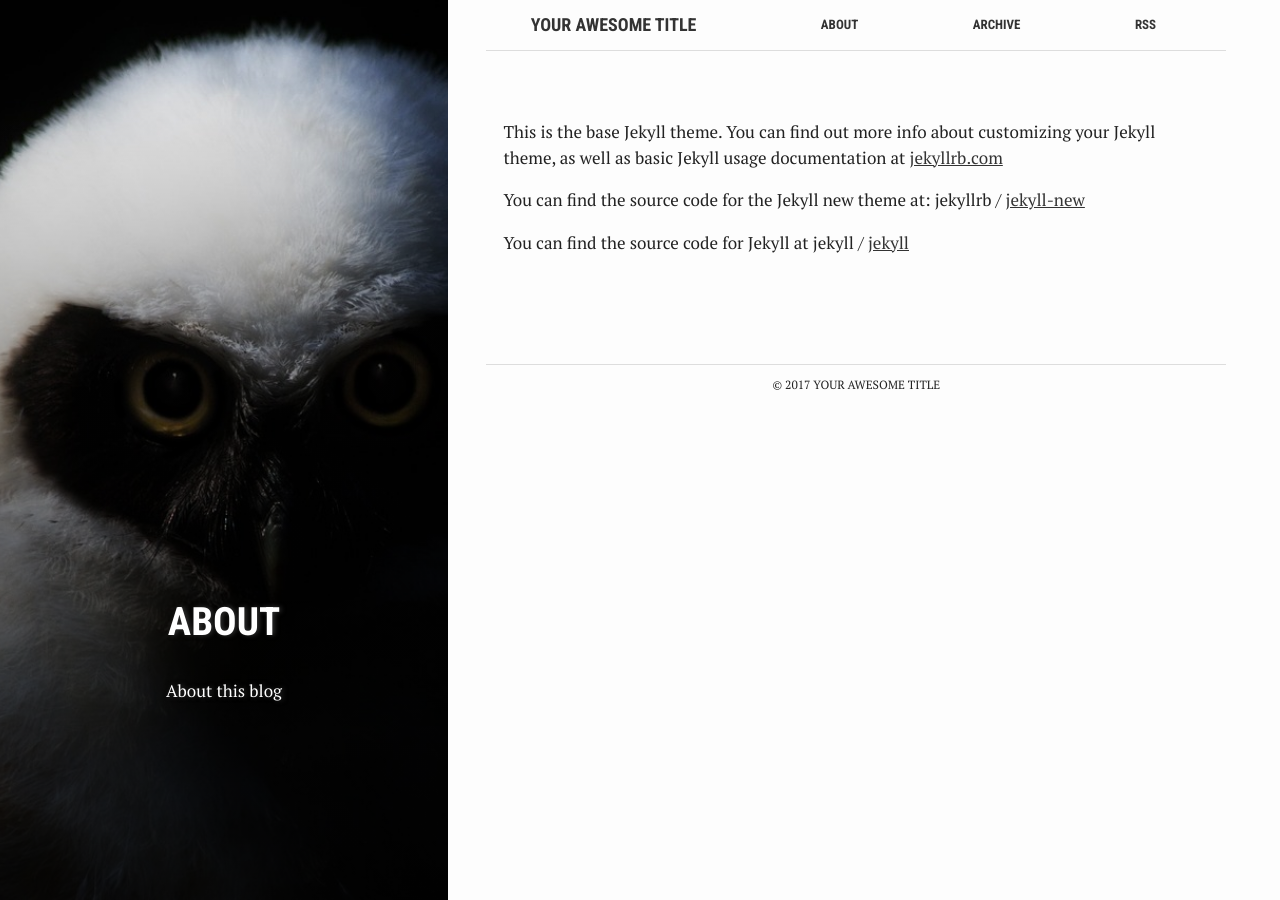
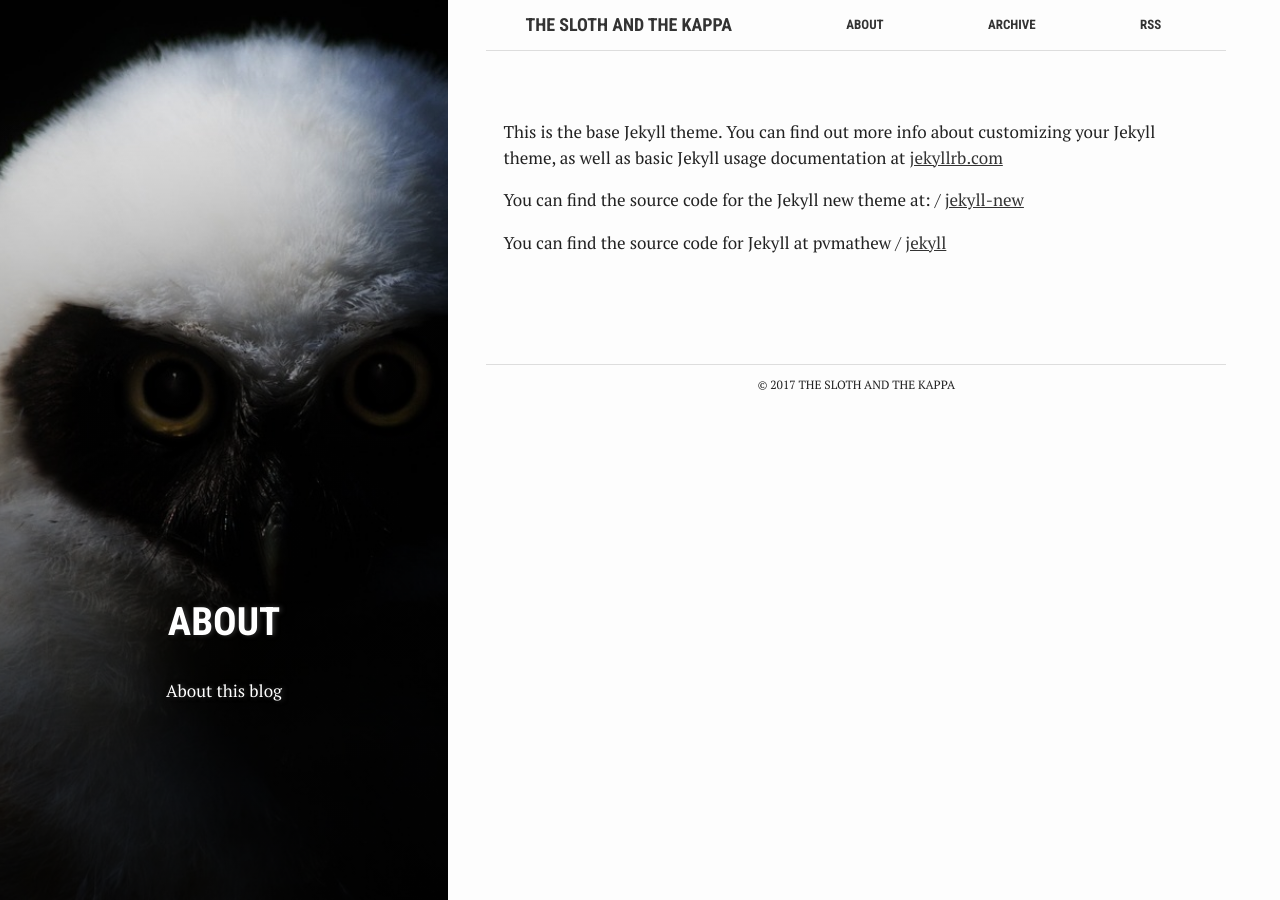
Before and after one commit to pvmathew/fukusaki-blog, a Jekyll site: the page built from about.md, in a window 1280 px wide. Built offline with Jekyll 4.4.1, drawn with Linux system fonts in a browser that asks for light colours; some of the changed lines change nothing that is shown.

Commit message:
Edited details in config file

```diff
--- a/_config.yml
+++ b/_config.yml
@@ -1,22 +1,13 @@
-# Welcome to Jekyll!
-#
-# This config file is meant for settings that affect your whole blog, values
-# which you are expected to set up once and rarely need to edit after that.
-# For technical reasons, this file is *NOT* reloaded automatically when you use
-# 'jekyll serve'. If you change this file, please restart the server process.
-
 # Site settings
-title: Your awesome title
-email: your-email@domain.com
-description: > # this means to ignore newlines until "baseurl:"
-  Write an awesome description for your new site here. You can edit this
-  line in _config.yml. It will appear in your document head meta (for
-  Google search results) and in your feed.xml site description.
-baseurl: "" # the subpath of your site, e.g. /blog
+title: The Sloth and the Kappa
+email: pavinmathew@gmail.com
+description: >
+  The everyday life of a certain person in a certain Japanese town doing certain things.
+baseurl: ""
 lang: "en"
-url: "http://localhost:4000" # the base hostname & protocol for your site
-twitter_username: jekyllrb
-github_username:  jekyll
+url: "http://localhost:4000"
+twitter_username:
+github_username:  pvmathew
 disqus_username:
 
 # Build settings
```
